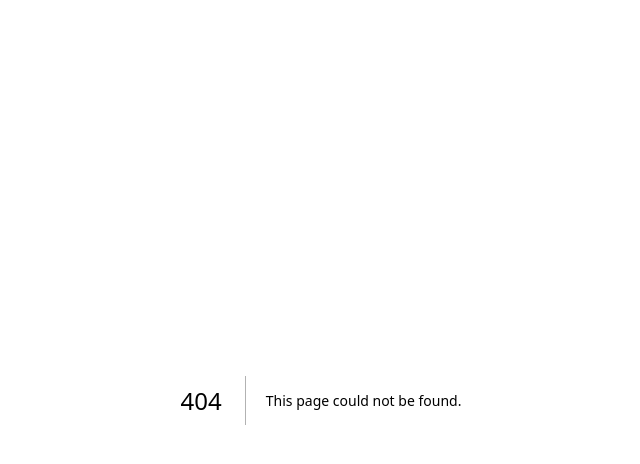
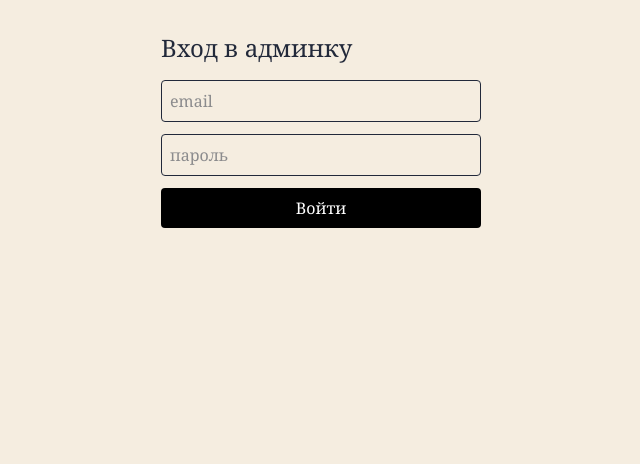
Before and after one commit to polltov/cultural-capital-app, a Next.js app: page /admin/login in a window 1280 px wide. Before the commit this address had no page. Shown: the top 464 px of the page, without its empty margins (319-959 px from the left). Built offline with nearby package versions, Linux system fonts and the light colour scheme.

Commit message:
feat(auth): login + logout actions, protected /admin middleware

```diff
--- /dev/null
+++ b/app/admin/login/page.tsx
@@ -0,0 +1,32 @@
+"use client";
+import { useActionState } from "react";
+import { adminLoginAction } from "@/src/actions/admin-login";
+
+export default function LoginPage() {
+  const [err, action, pending] = useActionState(adminLoginAction, null);
+  return (
+    <main className="max-w-sm mx-auto p-8">
+      <h1 className="text-2xl mb-4">Вход в админку</h1>
+      <form action={action} className="space-y-3">
+        <input
+          name="email"
+          type="email"
+          required
+          placeholder="email"
+          className="w-full border p-2 rounded"
+        />
+        <input
+          name="password"
+          type="password"
+          required
+          placeholder="пароль"
+          className="w-full border p-2 rounded"
+        />
+        {err && <div className="text-red-700 text-sm">{err}</div>}
+        <button disabled={pending} className="w-full bg-black text-white p-2 rounded">
+          {pending ? "…" : "Войти"}
+        </button>
+      </form>
+    </main>
+  );
+}
--- /dev/null
+++ b/middleware.ts
@@ -0,0 +1,18 @@
+import { NextResponse } from "next/server";
+import type { NextRequest } from "next/server";
+import { SESSION_COOKIE } from "@/src/auth/constants";
+
+export function middleware(req: NextRequest) {
+  const { pathname } = req.nextUrl;
+  if (!pathname.startsWith("/admin")) return NextResponse.next();
+  if (pathname === "/admin/login") return NextResponse.next();
+  const has = req.cookies.get(SESSION_COOKIE);
+  if (!has) {
+    const url = req.nextUrl.clone();
+    url.pathname = "/admin/login";
+    return NextResponse.redirect(url);
+  }
+  return NextResponse.next();
+}
+
+export const config = { matcher: ["/admin/:path*"] };
--- /dev/null
+++ b/src/actions/admin-login.ts
@@ -0,0 +1,35 @@
+"use server";
+import { cookies } from "next/headers";
+import { redirect } from "next/navigation";
+import { z } from "zod";
+import { db } from "@/src/db/client";
+import { findAdminByEmail } from "@/src/db/queries/admins";
+import { verifyPassword } from "@/src/auth/password";
+import { issueSession, SESSION_COOKIE, SESSION_TTL_DAYS } from "@/src/auth/session";
+
+const schema = z.object({
+  email: z.string().email(),
+  password: z.string().min(1),
+});
+
+export async function adminLoginAction(_prev: string | null, formData: FormData): Promise<string | null> {
+  const parsed = schema.safeParse({
+    email: String(formData.get("email") ?? ""),
+    password: String(formData.get("password") ?? ""),
+  });
+  if (!parsed.success) return "Проверьте поля";
+  const admin = await findAdminByEmail(db(), parsed.data.email);
+  if (!admin) return "Неверный email или пароль";
+  const ok = await verifyPassword(parsed.data.password, admin.passwordHash);
+  if (!ok) return "Неверный email или пароль";
+  const { token, expiresAt } = await issueSession(admin.id);
+  (await cookies()).set(SESSION_COOKIE, token, {
+    httpOnly: true,
+    secure: true,
+    sameSite: "lax",
+    path: "/",
+    expires: expiresAt,
+    maxAge: SESSION_TTL_DAYS * 86400,
+  });
+  redirect("/admin");
+}
--- /dev/null
+++ b/src/actions/admin-logout.ts
@@ -0,0 +1,12 @@
+"use server";
+import { cookies } from "next/headers";
+import { redirect } from "next/navigation";
+import { revokeSession, SESSION_COOKIE } from "@/src/auth/session";
+
+export async function adminLogoutAction() {
+  const store = await cookies();
+  const token = store.get(SESSION_COOKIE)?.value;
+  if (token) await revokeSession(token);
+  store.delete(SESSION_COOKIE);
+  redirect("/admin/login");
+}
--- /dev/null
+++ b/src/auth/constants.ts
@@ -0,0 +1,3 @@
+// Constants safe to import from Edge runtime (no Node built-ins).
+export const SESSION_COOKIE = "cc_admin_session";
+export const SESSION_TTL_DAYS = 30;
--- /dev/null
+++ b/src/auth/require-admin.ts
@@ -0,0 +1,11 @@
+import { cookies } from "next/headers";
+import { redirect } from "next/navigation";
+import { readSession, SESSION_COOKIE } from "@/src/auth/session";
+
+export async function requireAdmin() {
+  const store = await cookies();
+  const token = store.get(SESSION_COOKIE)?.value;
+  const admin = await readSession(token);
+  if (!admin) redirect("/admin/login");
+  return admin;
+}
--- a/src/auth/session.ts
+++ b/src/auth/session.ts
@@ -1,9 +1,9 @@
 import { randomBytes, createHash } from "node:crypto";
 import { db } from "@/src/db/client";
 import { insertSession, findAdminByToken, deleteSession } from "@/src/db/queries/sessions";
+import { SESSION_COOKIE, SESSION_TTL_DAYS } from "@/src/auth/constants";
 
-export const SESSION_COOKIE = "cc_admin_session";
-export const SESSION_TTL_DAYS = 30;
+export { SESSION_COOKIE, SESSION_TTL_DAYS };
 
 function hash(token: string) {
   return createHash("sha256").update(token).digest("hex");
```
